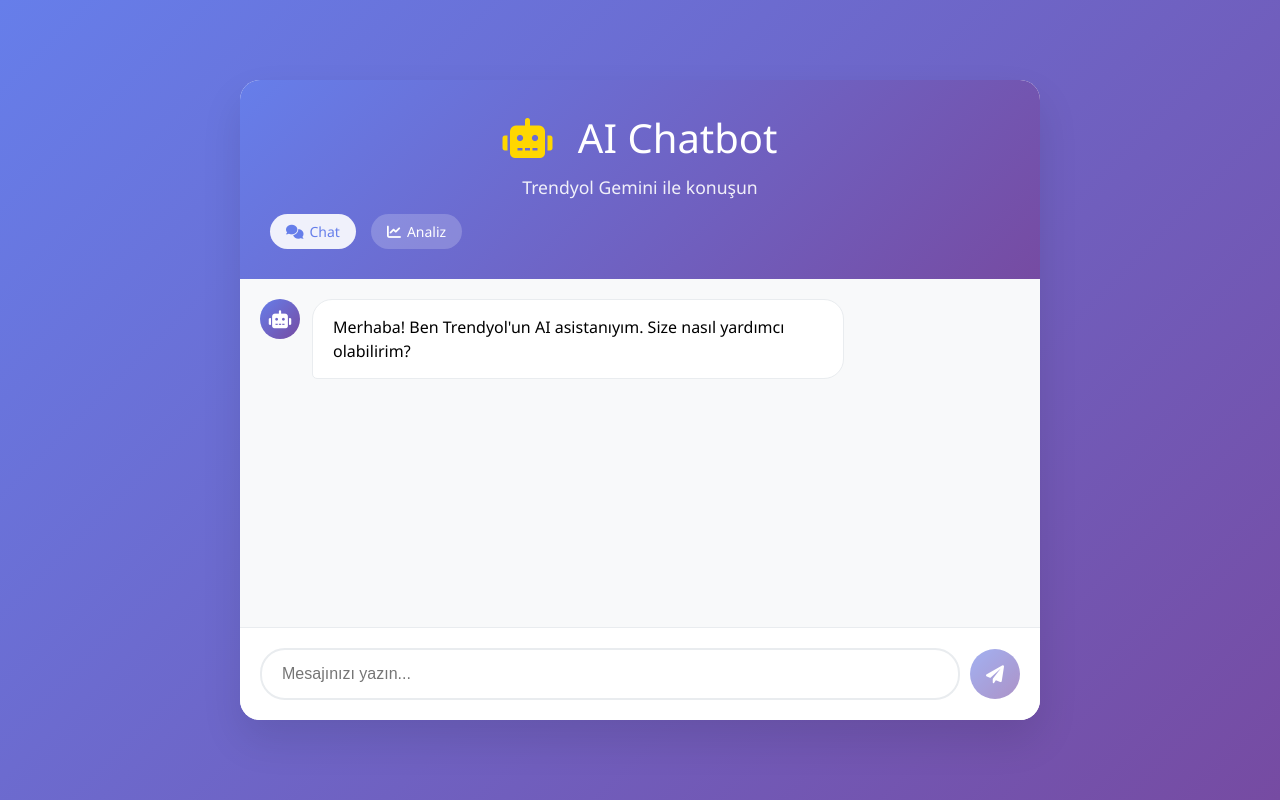
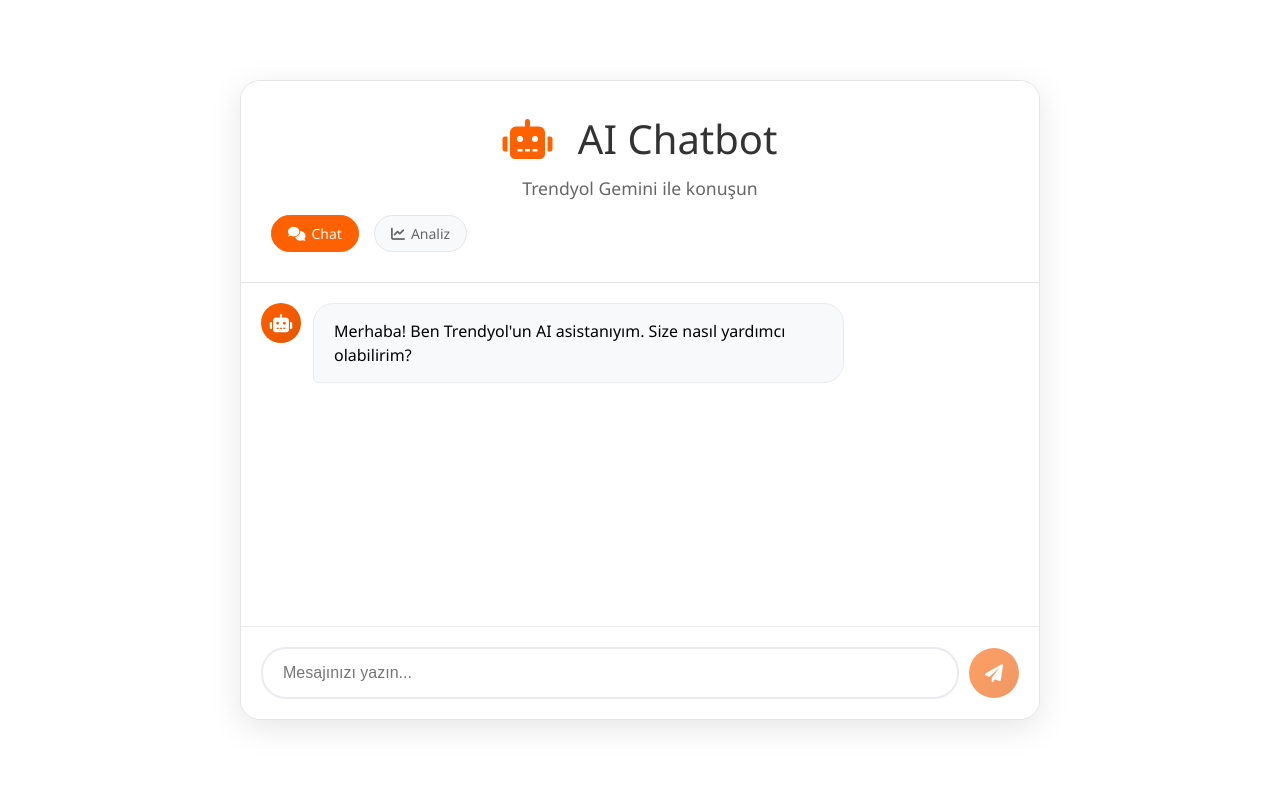
Before and after one commit to Cengizhan-Uctu/ticket-ai, a Flask app: page / in a window 1280 px wide. Run offline with Flask 3, Linux system fonts and the light colour scheme.

Commit message:
change style

```diff
--- a/static/css/style.css
+++ b/static/css/style.css
@@ -5,8 +5,8 @@
 }
 
 body {
-    font-family: 'Segoe UI', Tahoma, Geneva, Verdana, sans-serif;
-    background: linear-gradient(135deg, #667eea 0%, #764ba2 100%);
+    font-family: 'Segoe UI', 'Arial', sans-serif;
+    background: #ffffff;
     min-height: 100vh;
     display: flex;
     align-items: center;
@@ -16,7 +16,7 @@ body {
 
 /* Reports sayfası için özel body stili */
 body.reports-page {
-    background: linear-gradient(135deg, #667eea 0%, #764ba2 100%);
+    background: #ffffff;
     min-height: 100vh;
     display: block;
     align-items: unset;
@@ -32,7 +32,8 @@ body.reports-page {
     max-width: 800px;
     background: white;
     border-radius: 20px;
-    box-shadow: 0 20px 40px rgba(0, 0, 0, 0.1);
+    box-shadow: 0 8px 32px rgba(0, 0, 0, 0.1);
+    border: 1px solid #e5e5e5;
     overflow: hidden;
     height: 80vh;
     display: flex;
@@ -54,10 +55,11 @@ body.reports-page .container {
 }
 
 .header {
-    background: linear-gradient(135deg, #667eea 0%, #764ba2 100%);
-    color: white;
+    background: #ffffff;
+    color: #333333;
     padding: 30px;
     text-align: center;
+    border-bottom: 1px solid #e5e5e5;
 }
 
 .header h1 {
@@ -68,12 +70,12 @@ body.reports-page .container {
 
 .header h1 i {
     margin-right: 15px;
-    color: #ffd700;
+    color: #ff6000;
 }
 
 .header p {
     font-size: 1.1rem;
-    opacity: 0.9;
+    color: #666666;
 }
 
 .nav-links {
@@ -83,11 +85,12 @@ body.reports-page .container {
 }
 
 .nav-link {
-    color: white;
+    color: #666666;
     text-decoration: none;
     padding: 8px 16px;
     border-radius: 20px;
-    background: rgba(255, 255, 255, 0.2);
+    background: #f8f9fa;
+    border: 1px solid #e5e5e5;
     transition: all 0.3s ease;
     display: flex;
     align-items: center;
@@ -96,13 +99,15 @@ body.reports-page .container {
 }
 
 .nav-link:hover {
-    background: rgba(255, 255, 255, 0.3);
+    background: #ff6000;
     color: white;
+    border-color: #ff6000;
 }
 
 .nav-link.active {
-    background: rgba(255, 255, 255, 0.9);
-    color: #667eea;
+    background: #ff6000;
+    color: white;
+    border-color: #ff6000;
 }
 
 .chat-container {
@@ -116,7 +121,7 @@ body.reports-page .container {
     flex: 1;
     padding: 20px;
     overflow-y: auto;
-    background: #f8f9fa;
+    background: #ffffff;
     display: flex;
     flex-direction: column;
     gap: 15px;
@@ -156,12 +161,12 @@ body.reports-page .container {
 }
 
 .bot-message .message-avatar {
-    background: linear-gradient(135deg, #667eea 0%, #764ba2 100%);
+    background: linear-gradient(135deg, #ff6000 0%, #e55500 100%);
     color: white;
 }
 
 .user-message .message-avatar {
-    background: linear-gradient(135deg, #4facfe 0%, #00f2fe 100%);
+    background: linear-gradient(135deg, #ff6000 0%, #e55500 100%);
     color: white;
 }
 
@@ -173,13 +178,13 @@ body.reports-page .container {
 }
 
 .bot-message .message-content {
-    background: white;
+    background: #f8f9fa;
     border: 1px solid #e9ecef;
     border-bottom-left-radius: 5px;
 }
 
 .user-message .message-content {
-    background: linear-gradient(135deg, #4facfe 0%, #00f2fe 100%);
+    background: linear-gradient(135deg, #ff6000 0%, #e55500 100%);
     color: white;
     border-bottom-right-radius: 5px;
 }
@@ -213,8 +218,8 @@ body.reports-page .container {
 }
 
 #messageInput:focus {
-    border-color: #667eea;
-    box-shadow: 0 0 0 3px rgba(102, 126, 234, 0.1);
+    border-color: #ff6000;
+    box-shadow: 0 0 0 3px rgba(255, 96, 0, 0.1);
 }
 
 .send-button {
@@ -222,7 +227,7 @@ body.reports-page .container {
     height: 50px;
     border: none;
     border-radius: 50%;
-    background: linear-gradient(135deg, #667eea 0%, #764ba2 100%);
+    background: linear-gradient(135deg, #ff6000 0%, #e55500 100%);
     color: white;
     font-size: 18px;
     cursor: pointer;
@@ -234,7 +239,7 @@ body.reports-page .container {
 
 .send-button:hover {
     transform: scale(1.05);
-    box-shadow: 0 5px 15px rgba(102, 126, 234, 0.3);
+    box-shadow: 0 5px 15px rgba(255, 96, 0, 0.3);
 }
 
 .send-button:disabled {
@@ -261,7 +266,7 @@ body.reports-page .container {
     width: 8px;
     height: 8px;
     border-radius: 50%;
-    background: #667eea;
+    background: #ff6000;
     animation: typing 1.4s infinite ease-in-out;
 }
 
```
Also changed, not shown: static/css/reports.css (+38 -35 lines).
